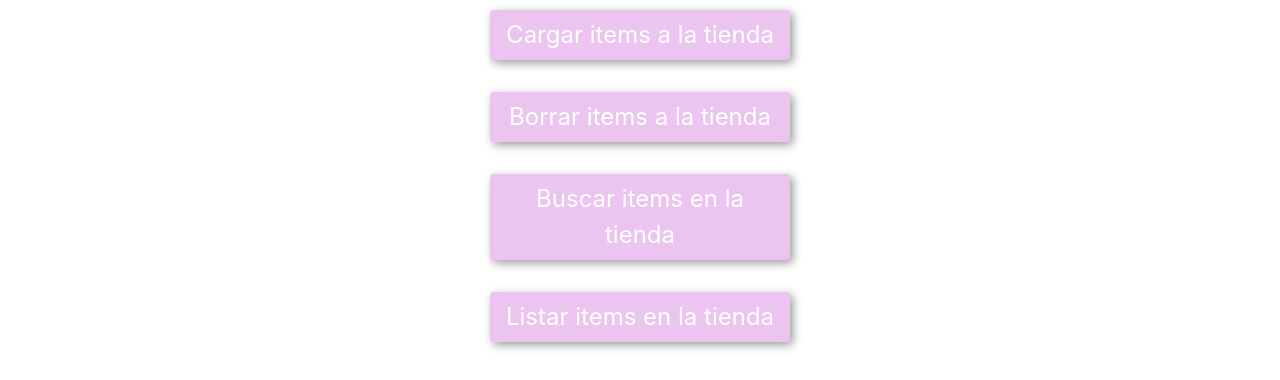
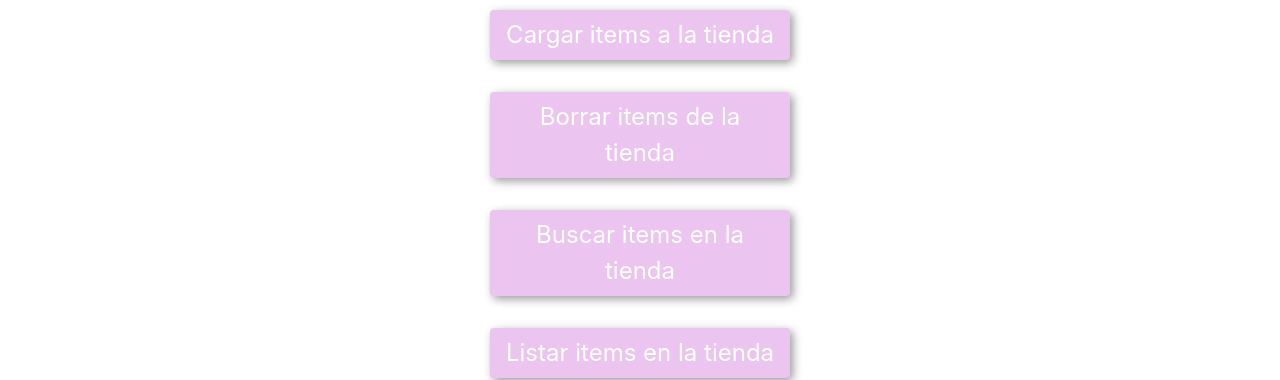
Before and after one commit to Fer1ado/DesafioJs_Clase4, a plain HTML site: page CONTENIDO/Admin.html in a window 1280 px wide. Shown: the part 289-669 px from the top of the page. Drawn offline with nearby package versions, Linux system fonts and the light colour scheme.

Commit message:
DesafioClase4_V1.0

```diff
--- a/CONTENIDO/Admin.html
+++ b/CONTENIDO/Admin.html
@@ -51,7 +51,7 @@
   <div class=" container d-flex flex-column justify-content-around align-items-center mb-5">
     <h2 class="txtvioleta mb-3 display-4 text-center">Administración</h2>
     <div><a href="#" class="btn botoncustom m-3" onclick="cargarProducto()">Cargar items a la tienda</a></div>
-    <div><a href="#" class="btn botoncustom m-3" onclick="borrarProducto()">Borrar items a la tienda</a></div>
+    <div><a href="#" class="btn botoncustom m-3" onclick="borrarProducto()">Borrar items de la tienda</a></div>
     <div><a href="#" class="btn botoncustom m-3" onclick="buscarProducto()">Buscar items en la tienda</a></div>
     <div><a href="#" class="btn botoncustom m-3" onclick="listarProductos()">Listar items en la tienda</a></div>
 
--- a/JS/funciones.js
+++ b/JS/funciones.js
@@ -45,6 +45,7 @@ function listarProductos(){
 
 
 function borrarProducto(){
+    console.table(piezasEnstock)
     let cod = parseInt(prompt ("ingrese el ID del producto que desea borrar:"))
     let existe = piezasEnstock.some(p=> p.id === cod)
 
```
